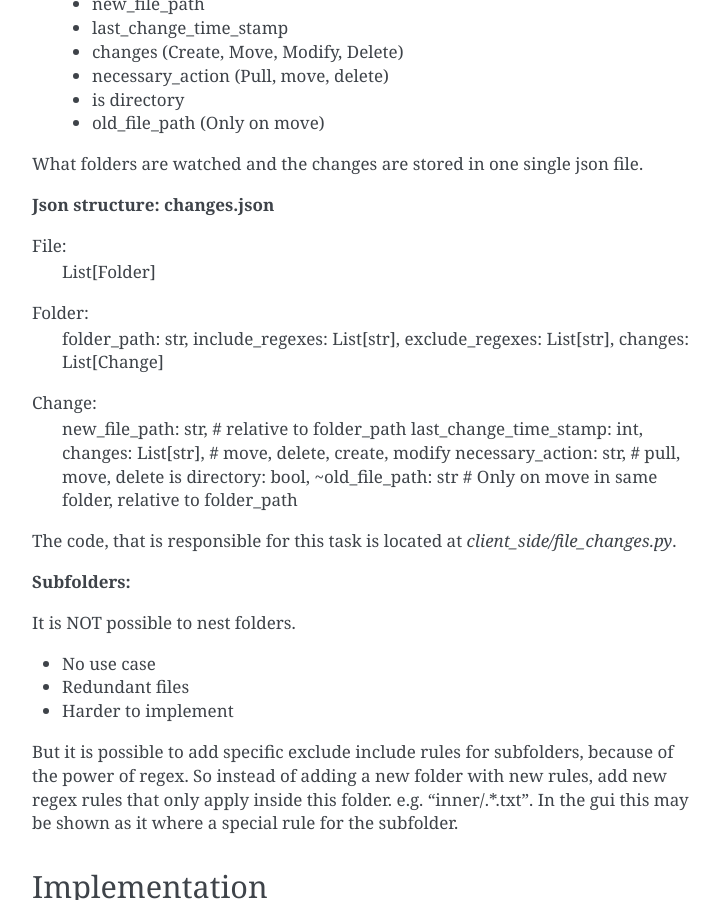
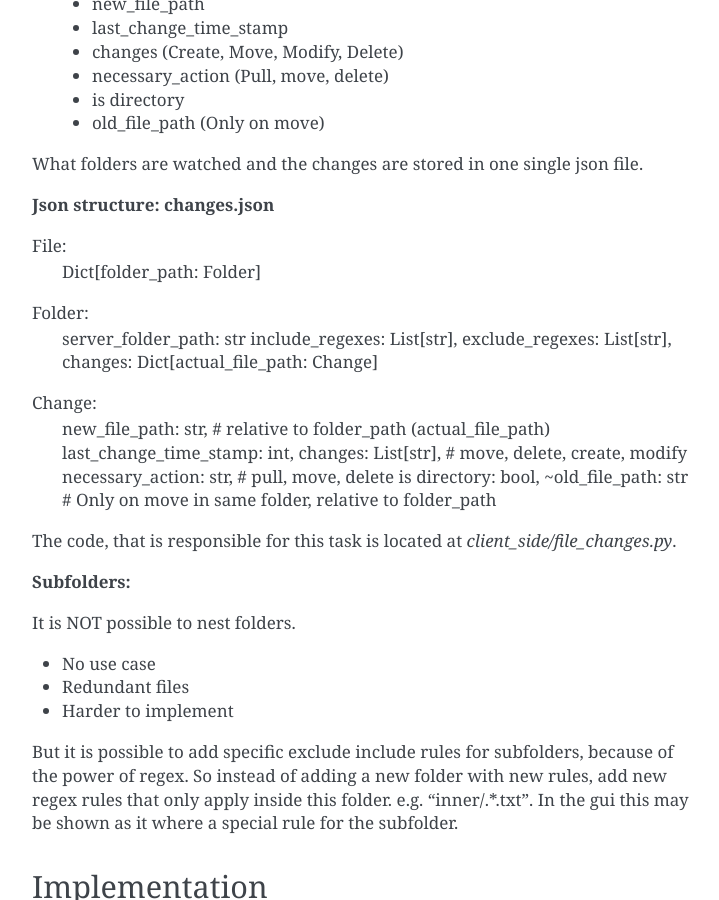
Before and after one commit to JulianSobott/OpenDrive, a Sphinx documentation site: the page built from docs/internal/file_changes.rst, in a window 1280 px wide and 900 px high, scrolled down 948 px. Shown: the whole window, without its empty margins (388-1107 px from the left). Built offline with Sphinx 7.4.7, drawn with Linux system fonts in a browser that asks for light colours.

Commit message:
Add server_folder_path attribute to client changes

```diff
--- a/docs/internal/file_changes.rst
+++ b/docs/internal/file_changes.rst
@@ -50,14 +50,14 @@ What folders are watched and the changes are stored in one single json file.
 **Json structure: changes.json**
 
 File:
-    List[Folder]
+    Dict[folder_path: Folder]
 Folder:
-    folder_path: str,
+    server_folder_path: str
     include_regexes: List[str],
     exclude_regexes: List[str],
-    changes: List[Change]
+    changes: Dict[actual_file_path: Change]
 Change:
-    new_file_path: str,     # relative to folder_path
+    new_file_path: str,     # relative to folder_path (actual_file_path)
     last_change_time_stamp: int,
     changes: List[str], # move, delete, create, modify
     necessary_action: str, # pull, move, delete
```
Also changed, not shown: 2 other files.
